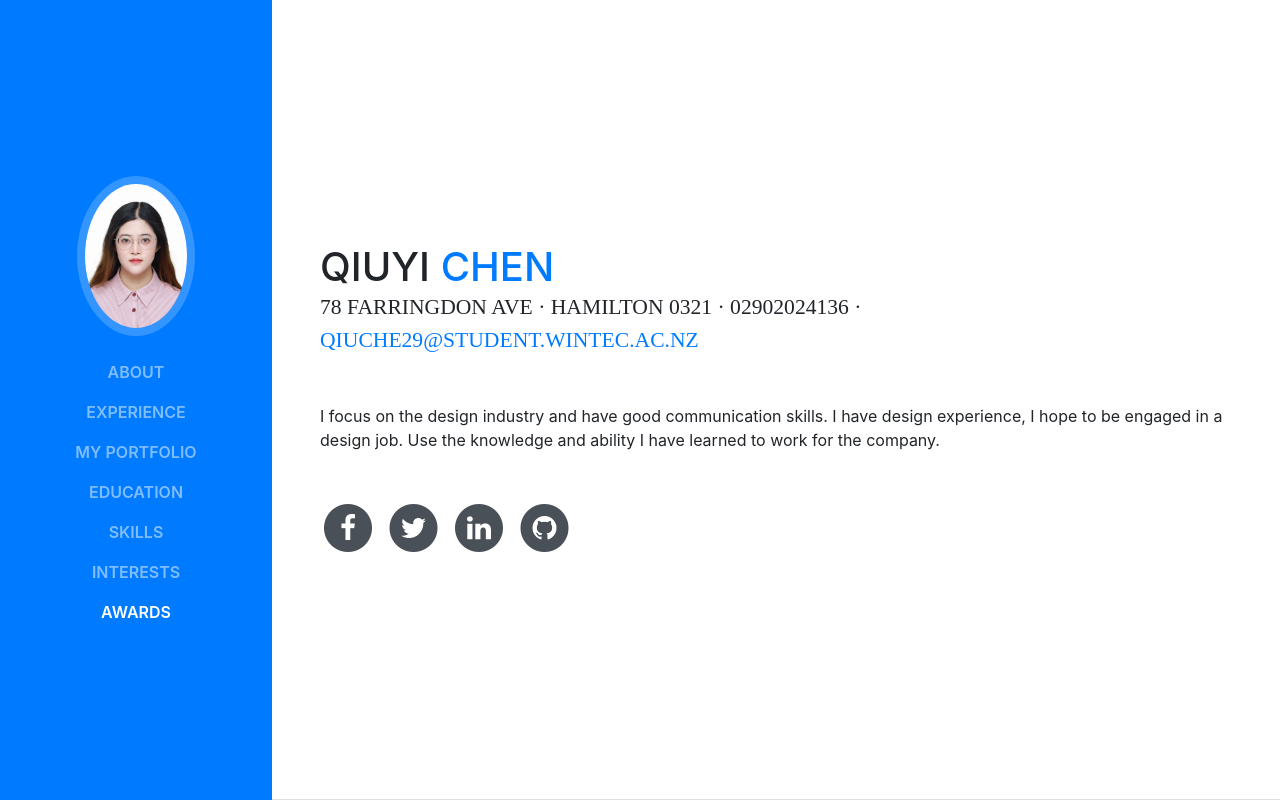
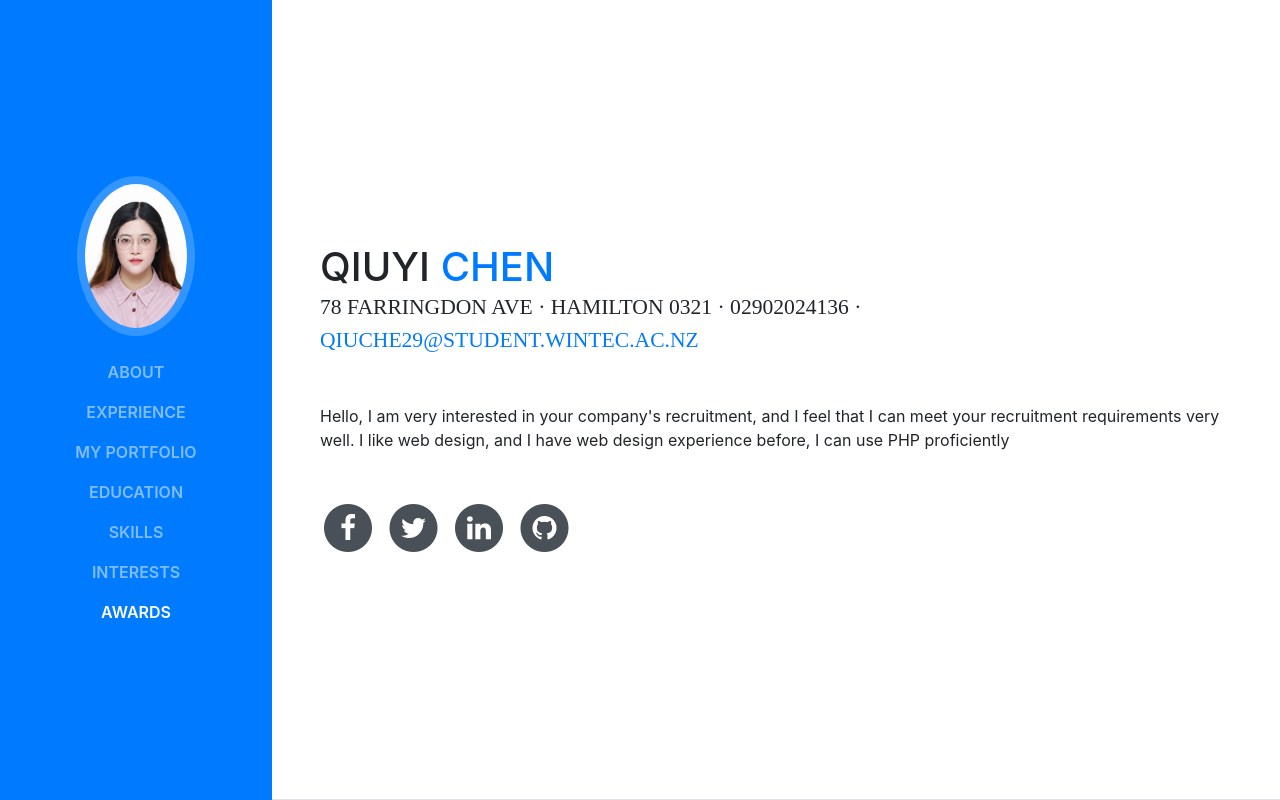
Before and after one commit to Qiuyi24/Resume, a website with bundled scripts: page index.html in a window 1280 px wide. Shown: the top 800 px of the page. Built offline with nearby package versions, Linux system fonts and the light colour scheme; a web font is replaced by a local one.

Commit message:
Update index.html

```diff
--- a/index.html
+++ b/index.html
@@ -74,7 +74,7 @@
           <div class="subheading mb-5">78 Farringdon Ave · Hamilton 0321 · 02902024136 ·
             <a href="mailto:name@email.com">qiuche29@student.wintec.ac.nz</a>
           </div>
-          <p class="mb-5"> I focus on the design industry and have good communication skills. I have design experience, I hope to be engaged in a design job. Use the knowledge and ability I have learned to work for the company.</p>
+          <p class="mb-5"> Hello, I am very interested in your company's recruitment, and I feel that I can meet your recruitment requirements very well. I like web design, and I have web design experience before, I can use PHP proficiently</p>
           <ul class="list-inline list-social-icons mb-0">
             <li class="list-inline-item">
               <a href="#">
```
